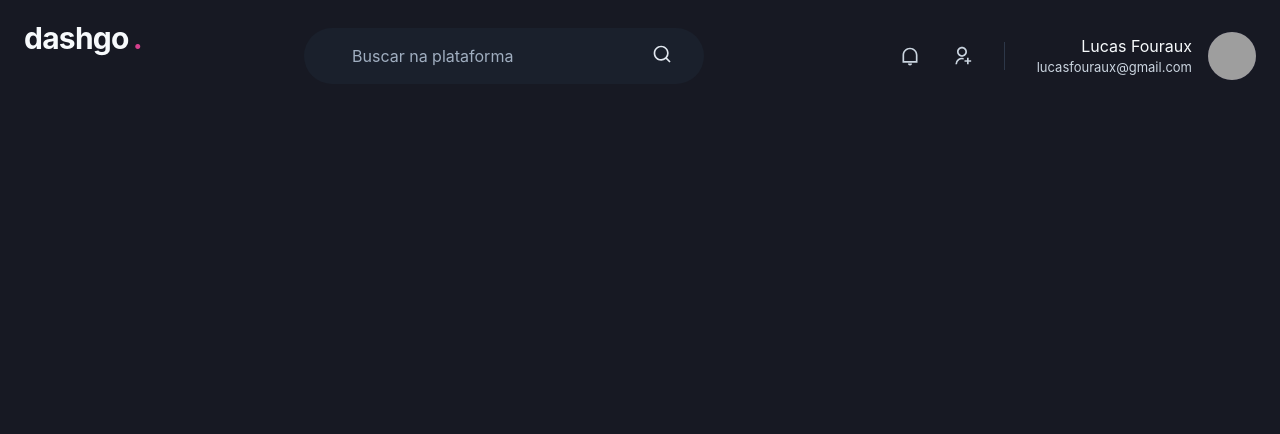
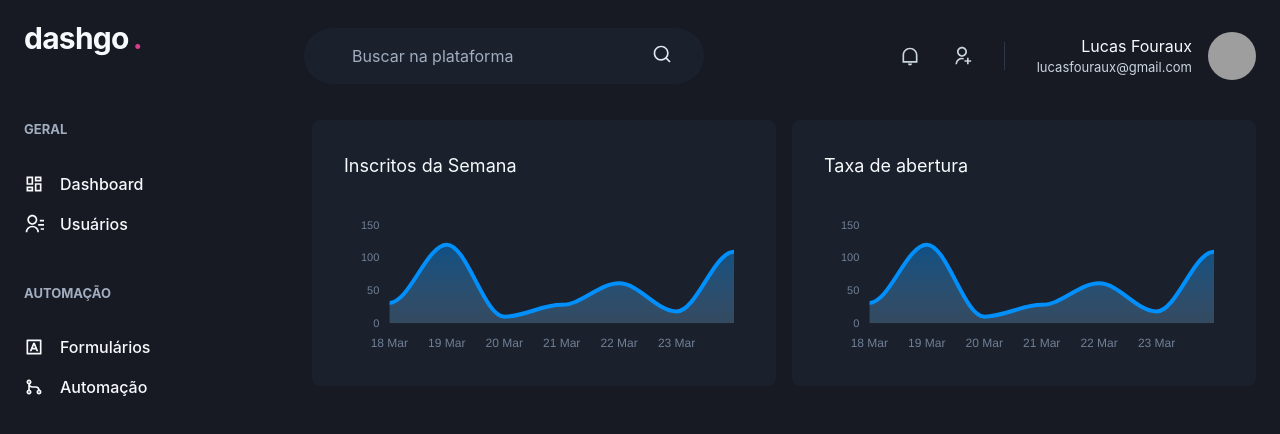
Before and after one commit to lucasfouraux/dashgo, a Next.js app: page /dashboard in a window 1280 px wide. Shown: the top 434 px of the page. Built offline with nearby package versions, Linux system fonts and the light colour scheme; grey boxes are pictures that could not be loaded.

Commit message:
feat: add sidebar and chart to dashboard

```diff
--- a/package.json
+++ b/package.json
@@ -12,9 +12,11 @@
     "@chakra-ui/react": "^1.8.8",
     "@emotion/react": "^11.9.0",
     "@emotion/styled": "^11.8.1",
+    "apexcharts": "^3.35.0",
     "framer-motion": "^6.3.0",
     "next": "12.1.5",
     "react": "18.0.0",
+    "react-apexcharts": "^1.4.0",
     "react-dom": "18.0.0",
     "react-icons": "^4.3.1"
   },
--- /dev/null
+++ b/src/components/Siderbar.tsx
@@ -0,0 +1,37 @@
+import { Box, Icon, Link, Stack, Text } from "@chakra-ui/react";
+import { RiContactsLine, RiDashboardLine, RiGitMergeLine, RiInputMethodLine } from "react-icons/ri";
+
+export function Siderbar() {
+  return (
+    <Box as="aside" w="64" mr="8">
+      <Stack spacing="12" align="flex-start">
+      <Box>
+          <Text fontWeight="bold" color="gray.400" fontSize="small">GERAL</Text>
+          <Stack spacing="4" mt="8" align="stretch">
+          <Link display="flex" alignItems="center">
+              <Icon as={RiDashboardLine} fontSize="20" />
+              <Text ml="4" fontWeight="medium">Dashboard</Text>
+            </Link>
+            <Link display="flex" alignItems="center">
+              <Icon as={RiContactsLine} fontSize="20" />
+              <Text ml="4" fontWeight="medium">Usuários</Text>
+            </Link>
+          </Stack>
+        </Box>
+        <Box>
+          <Text fontWeight="bold" color="gray.400" fontSize="small">AUTOMAÇÃO</Text>
+          <Stack spacing="4" mt="8" align="stretch">
+          <Link display="flex" alignItems="center">
+              <Icon as={RiInputMethodLine} fontSize="20" />
+              <Text ml="4" fontWeight="medium">Formulários</Text>
+            </Link>
+            <Link display="flex" alignItems="center">
+              <Icon as={RiGitMergeLine} fontSize="20" />
+              <Text ml="4" fontWeight="medium">Automação</Text>
+            </Link>
+          </Stack>
+        </Box>
+      </Stack>
+    </Box>
+  )
+}
--- a/src/pages/dashboard.tsx
+++ b/src/pages/dashboard.tsx
@@ -1,7 +1,85 @@
+import { Box, Flex, SimpleGrid, Text, theme } from "@chakra-ui/react";
 import { Header } from "../components/Header";
+import { Siderbar } from "../components/Siderbar";
+import dynamic from "next/dynamic";
+
+const options = {
+  chart: {
+    toolbar: {
+      show: false,
+    },
+    zoom: {
+      enabled: false,
+    },
+    foreColor: theme.colors.gray[500],
+  },
+  grid: {
+    show: false
+  },
+  dataLabels: {
+    enabled: false
+  },
+  tooltip: {
+    enabled: false
+  },
+
+  xaxis: {
+    type: 'datetime',
+    axisBorder: {
+      color: 'theme.colors.gray[600]'
+    },
+    axisTicks: {
+      color: 'theme.colors.gray[600]'
+    },
+    categories: [
+      '2021-03-18T00:00:00.000Z',
+      '2021-03-19T00:00:00.000Z',
+      '2021-03-20T00:00:00.000Z',
+      '2021-03-21T00:00:00.000Z',
+      '2021-03-22T00:00:00.000Z',
+      '2021-03-23T00:00:00.000Z',
+      '2021-03-24T00:00:00.000Z',
+    ],
+  }
+};
+
+const series = [
+  { name: 'series1', data: [31, 120, 10, 28, 61, 18, 109] }
+]
+
+const Chart = dynamic(() => import('react-apexcharts'), {
+  ssr: false, // load only on browser never in the server
+})
 
 export default function Dashboard() {
   return (
-    <Header/>
+    <Flex direction="column" h="100vh">
+      <Header/>
+
+      <Flex w="100%" my="6" maxWidth={1480} mx="auto" px="6">
+        <Siderbar />
+
+        <SimpleGrid flex="1" gap="4" minChildWidth="320px" alignItems="flex-start">
+          <Box
+            p="8"
+            bg="gray.800"
+            borderRadius={8}
+            pb="4"
+          >
+            <Text fontSize="lg" mb="4">Inscritos da Semana</Text>
+            <Chart options={options} series={series} type="area" height={160}/>
+          </Box>
+          <Box
+            p="8"
+            bg="gray.800"
+            borderRadius={8}
+            pb="4"
+          >
+            <Text fontSize="lg" mb="4">Taxa de abertura</Text>
+            <Chart options={options} series={series} type="area" height={160}/>
+          </Box>
+        </SimpleGrid>
+      </Flex>
+    </Flex>
   )
 }
```
Also changed, not shown: 2 other files (tests, documents, lock files or other folders).
